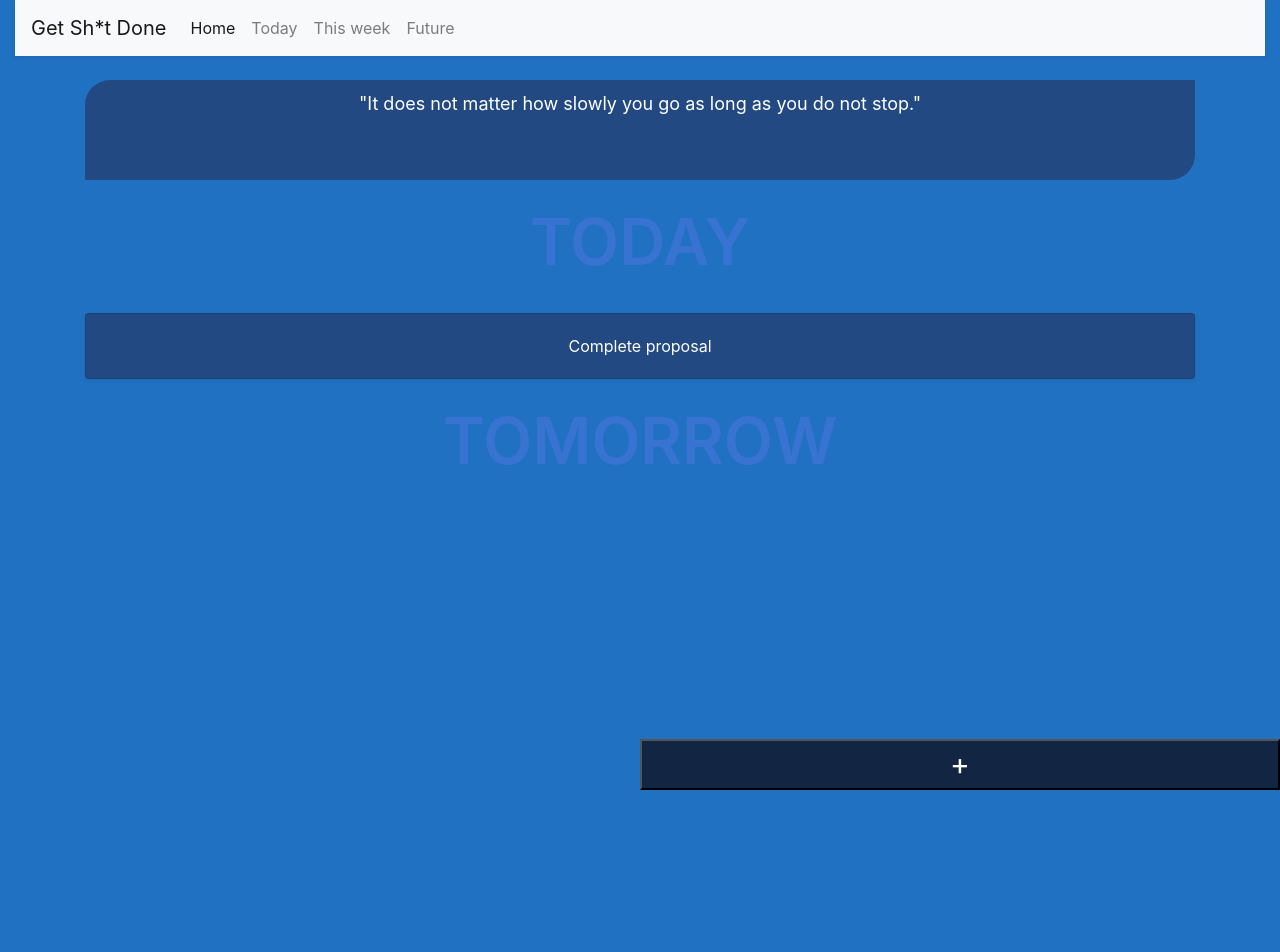
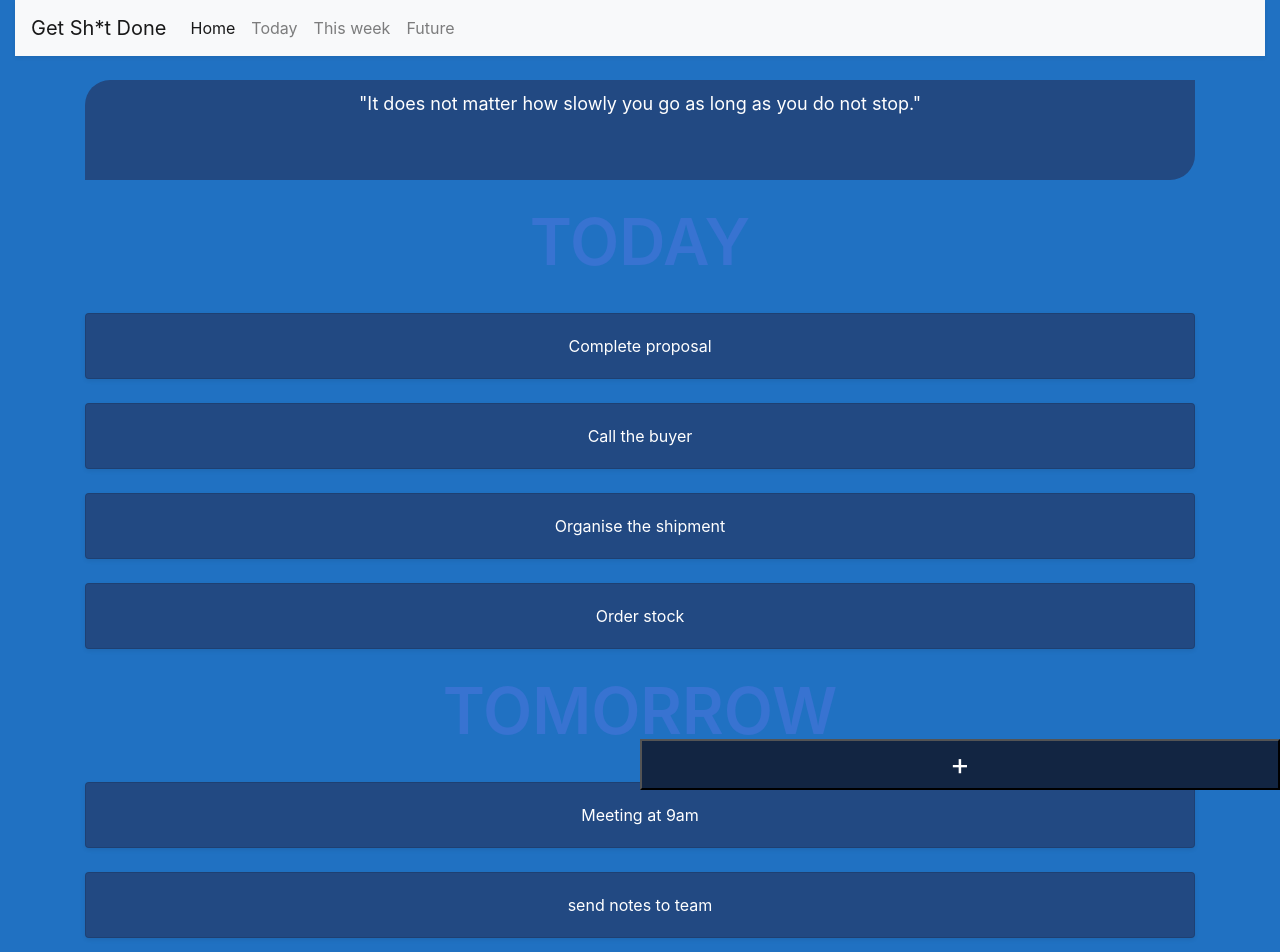
Before and after one commit to BradNichol/todo-app-react, a React (Create React App) app: page / in a window 1280 px wide. Shown: the top 952 px of the page. Before the commit the page ends 800 px from the top, so only its background shows below. Built offline with nearby package versions, Linux system fonts and the light colour scheme.

Commit message:
further Tasks added

```diff
--- a/src/App.js
+++ b/src/App.js
@@ -15,7 +15,12 @@ function App() {
           <QuoteBox />
           <DatePeriod title="TODAY" />
           <Task text="Complete proposal" />
+          <Task text="Call the buyer" />
+          <Task text="Organise the shipment" />
+          <Task text="Order stock" />
           <DatePeriod title="TOMORROW" />
+          <Task text="Meeting at 9am" />
+          <Task text="send notes to team" />
           <AddButton />
 
         </main>
```
